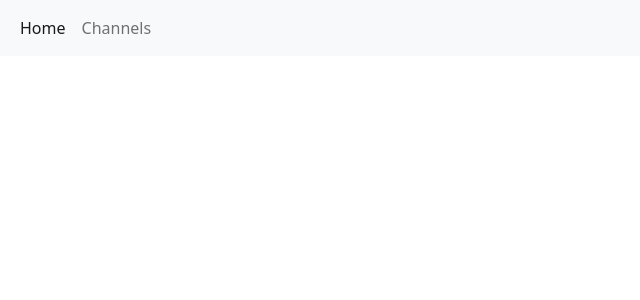
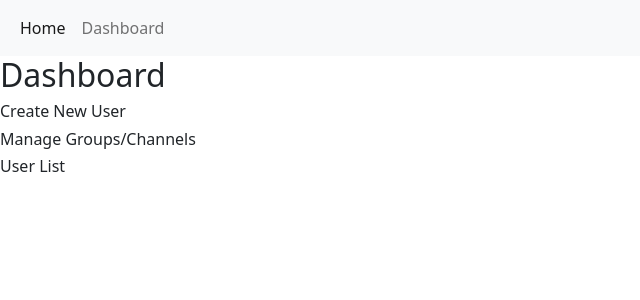
Before and after one commit to beidsjosh/ChatAppAngular, an Angular app: page /dashboard in a window 1280 px wide. Before the commit this address led to /. Shown: the top 300 px of the page, without its empty margins (0-640 px from the left). Built offline with nearby package versions, Linux system fonts and the light colour scheme.

Commit message:
added dashboard page

```diff
--- a/src/app/app-routing.module.ts
+++ b/src/app/app-routing.module.ts
@@ -1,9 +1,11 @@
 import { NgModule } from '@angular/core';
 import { RouterModule, Routes } from '@angular/router';
+import { DashboardComponent } from './dashboard/dashboard.component';
 import { LoginComponent } from './login/login.component';
 
 const routes: Routes = [
-  { path: '', component: LoginComponent}
+  { path: '', component: LoginComponent},
+  { path: 'dashboard', component: DashboardComponent}
   //{ path: 'login', component: LoginComponent}
 ];
 
--- a/src/app/app.component.html
+++ b/src/app/app.component.html
@@ -6,7 +6,7 @@
           <a class="nav-link active" aria-current="page" href="#">Home</a>
         </li>
         <li class="nav-item">
-          <a class="nav-link" href="#">Channels</a>
+          <a class="nav-link" href="/dashboard">Dashboard</a>
         </li>
       </ul>
     </div>
--- a/src/app/app.module.ts
+++ b/src/app/app.module.ts
@@ -4,11 +4,13 @@ import { BrowserModule } from '@angular/platform-browser';
 import { AppRoutingModule } from './app-routing.module';
 import { AppComponent } from './app.component';
 import { LoginComponent } from './login/login.component';
+import { DashboardComponent } from './dashboard/dashboard.component';
 
 @NgModule({
   declarations: [
     AppComponent,
-    LoginComponent
+    LoginComponent,
+    DashboardComponent
   ],
   imports: [
     BrowserModule,
--- /dev/null
+++ b/src/app/dashboard/dashboard.component.html
@@ -0,0 +1,5 @@
+<h2>Dashboard</h2>
+<!--change to link to form page later-->
+<h6>Create New User</h6>
+<h6>Manage Groups/Channels</h6>
+<h6>User List</h6>
--- /dev/null
+++ b/src/app/dashboard/dashboard.component.ts
@@ -0,0 +1,15 @@
+import { Component, OnInit } from '@angular/core';
+
+@Component({
+  selector: 'app-dashboard',
+  templateUrl: './dashboard.component.html',
+  styleUrls: ['./dashboard.component.css']
+})
+export class DashboardComponent implements OnInit {
+
+  constructor() { }
+
+  ngOnInit(): void {
+  }
+
+}
```
Also changed, not shown: src/app/dashboard/dashboard.component.css (added), 1 other file (tests, documents, lock files or other folders).
